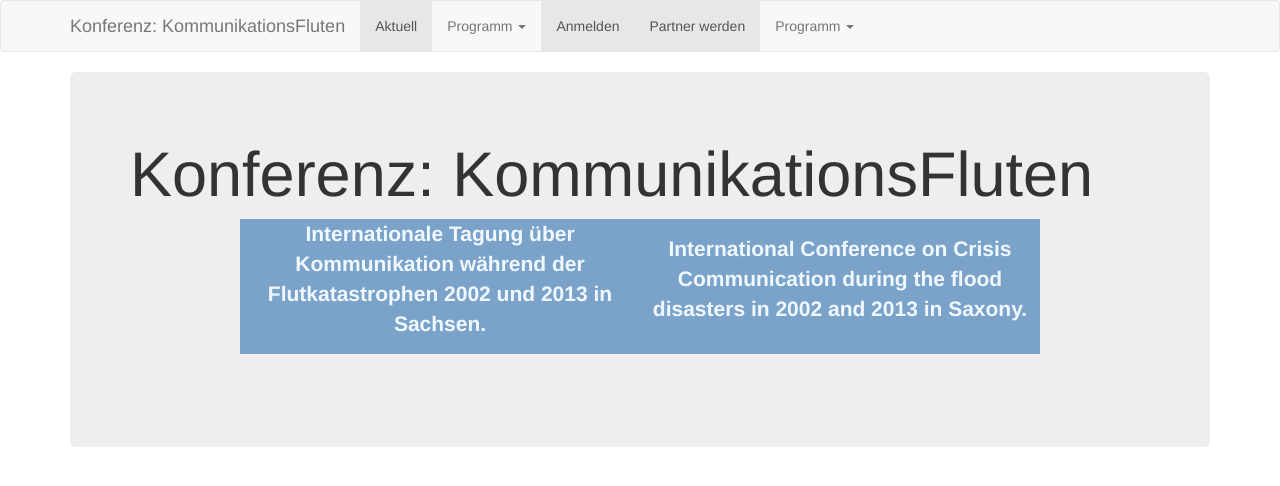
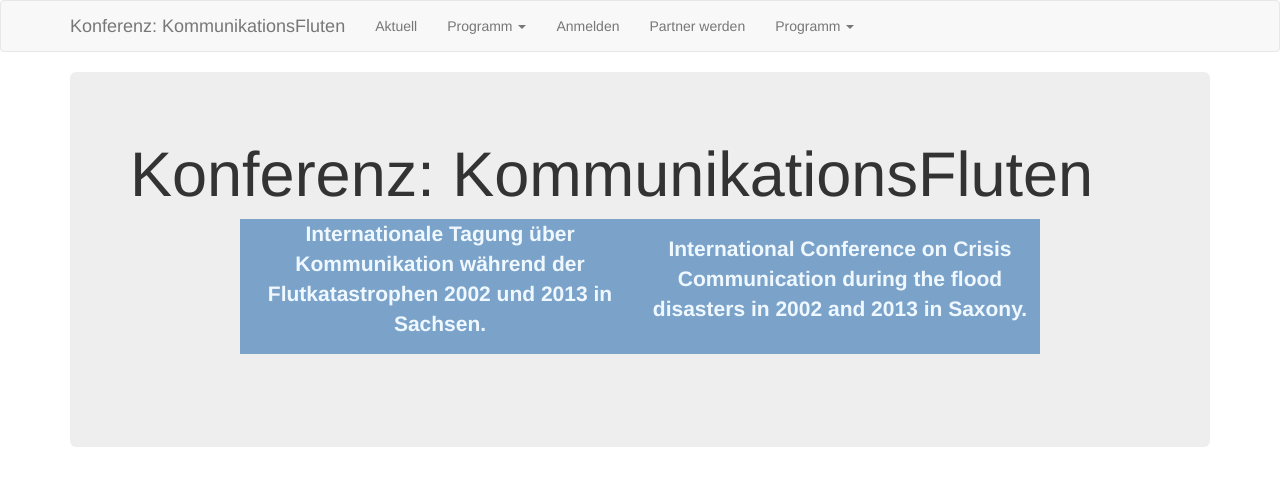
Before and after one commit to susedev/test, a Jekyll site: the page built from index.html, in a window 1280 px wide. Shown: the top 486 px of the page. Built offline with Jekyll 4.4.1, drawn with Linux system fonts in a browser that asks for light colours.

Commit message:
Update base.html

```diff
--- a/_layouts/base.html
+++ b/_layouts/base.html
@@ -18,7 +18,7 @@
     </div>
     <div class="collapse navbar-collapse" id="bs-example-navbar-collapse-1">
       <ul class="nav navbar-nav">
-        <li class="active"><a href="http://eijc.github.io/data/konferenz-kommunikationsfluten.html">Aktuell <span class="sr-only">(current)</span></a></li>
+        <li><a href="http://eijc.github.io/data/konferenz-kommunikationsfluten.html">Aktuell <span class="sr-only">(current)</span></a></li>
         <li class="dropdown">
           <a href="#" class="dropdown-toggle" data-toggle="dropdown" role="button" aria-expanded="false">Programm <span class="caret"></span></a>
           <ul class="dropdown-menu" role="menu">
@@ -26,8 +26,8 @@
             <li class="divider"></li>
             <li><a href="http://eijc.github.io/data/beitraege-und-referentinnen.html">Beiträge und ReferentInnen</a></li>
           </ul>
-        <li class="active"><a href="http://eijc.github.io/data/anmeldung.html">Anmelden <span class="sr-only">(current)</span></a></li>
-        <li class="active"><a href="http://eijc.github.io/data/partner-werden.html">Partner werden <span class="sr-only">(current)</span></a></li>
+        <li><a href="http://eijc.github.io/data/anmeldung.html">Anmelden <span class="sr-only">(current)</span></a></li>
+        <li><a href="http://eijc.github.io/data/partner-werden.html">Partner werden <span class="sr-only">(current)</span></a></li>
         <li class="dropdown">
           <a href="http://eijc.github.io/data/kontakt.html" class="dropdown-toggle" data-toggle="dropdown" role="button" aria-expanded="false">Programm <span class="caret"></span></a>
           <ul class="dropdown-menu" role="menu">
```
